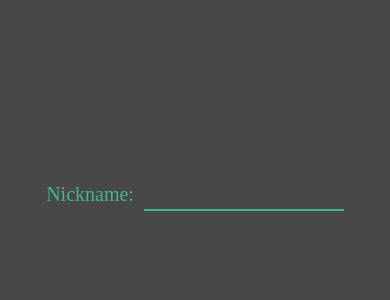
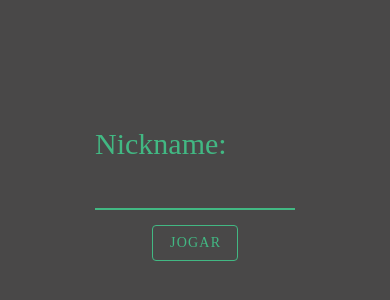
Before and after one commit to Jompa14/jogo-memoria, a Vue app: page /nickname in a window 390 px wide. Shown: the part 240-540 px from the top of the page. Built offline with nearby package versions, Linux system fonts and the light colour scheme.

Commit message:
btn nickname

```diff
--- a/src/views/NickName.vue
+++ b/src/views/NickName.vue
@@ -2,29 +2,41 @@
     <div
         class="nickname"
     >
+        <div>
             <label for="nick">Nickname:</label>
             <v-text-field
+                v-model="novoNick"
                 autofocus
                 dark
                 color="var(--cor-texto)"
-            :value="nick"
                 @keyup.enter="alteraNick"
             />
-        <!-- teste github actions  -->
+        </div>
+        <v-btn
+            v-if="$vuetify.breakpoint.xs"
+            outlined
+            color="var(--cor-texto)"
+            @click="alteraNick"
+        >
+            Jogar
+        </v-btn>
     </div>
 </template>
 
 <script>
     import { mapGetters } from 'vuex'
     export default {
+        data: () => ({
+            novoNick: null,
+        }),
         computed: {
             ...mapGetters({
                 nick: 'getNick',
             })
         },
         methods: {
-            alteraNick(evento) {
-                this.$store.commit('alteraNick', evento.target.value)
+            alteraNick() {
+                this.$store.commit('alteraNick', this.novoNick)
                 this.$router.push('/')
             },
         },
@@ -34,12 +46,13 @@
 <style lang="scss" scoped>
     .nickname {
         display: flex;
+        flex-direction: column;
         justify-content: center;
         align-items: center;
         height: 100vh;
         font-size: 50px;
         @media(max-width: 600px) {
-            font-size: 20px;
+            font-size: 30px;
         }
         .v-text-field {
             background-color: transparent;
@@ -51,6 +64,7 @@
                 height: 60px;
                 font-size: 17px;
                 max-width: 200px;
+                margin-left: 0;
             }
         }
     }
```
Lines whose indentation alone changed are shown as unchanged.
